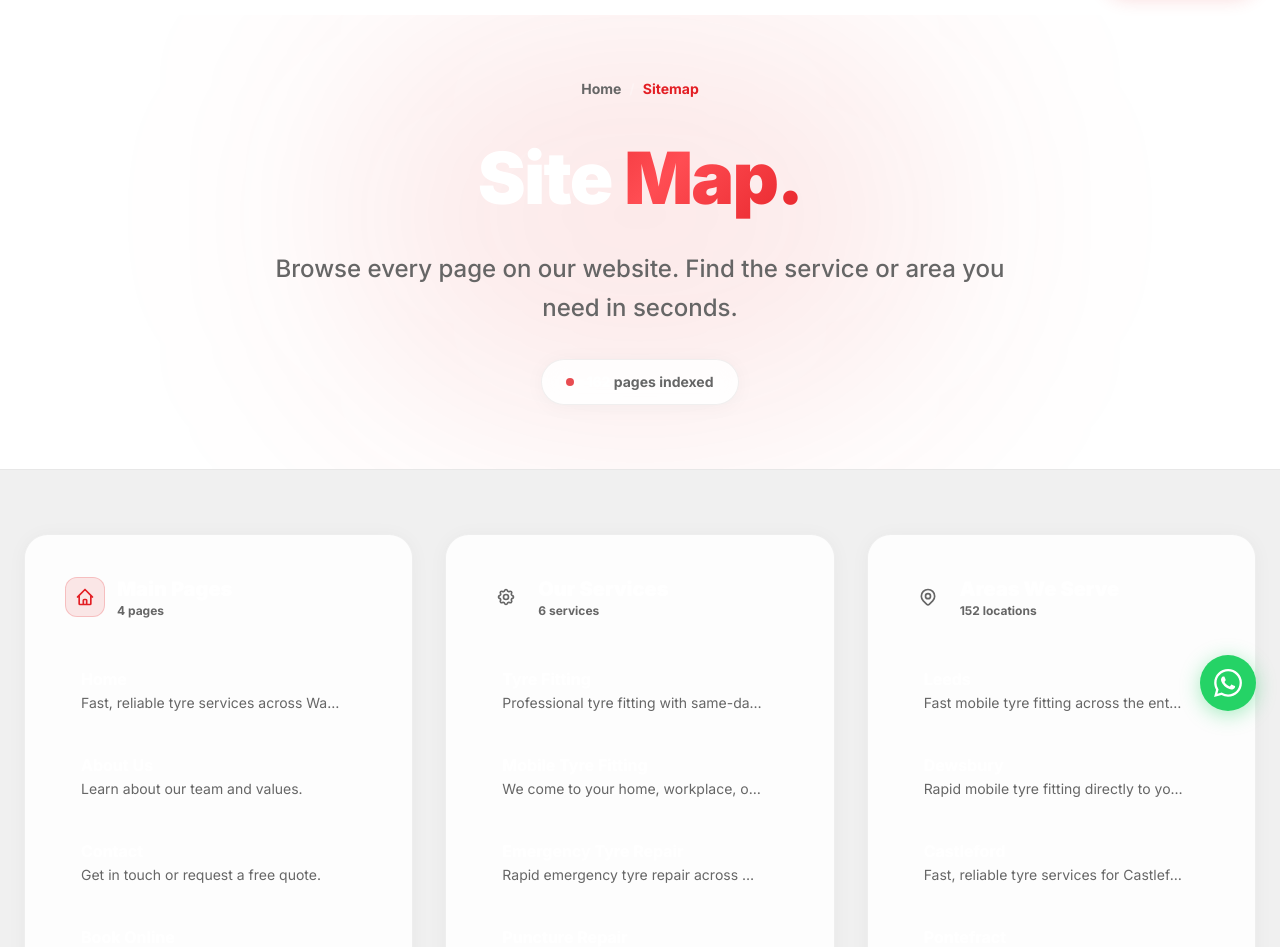
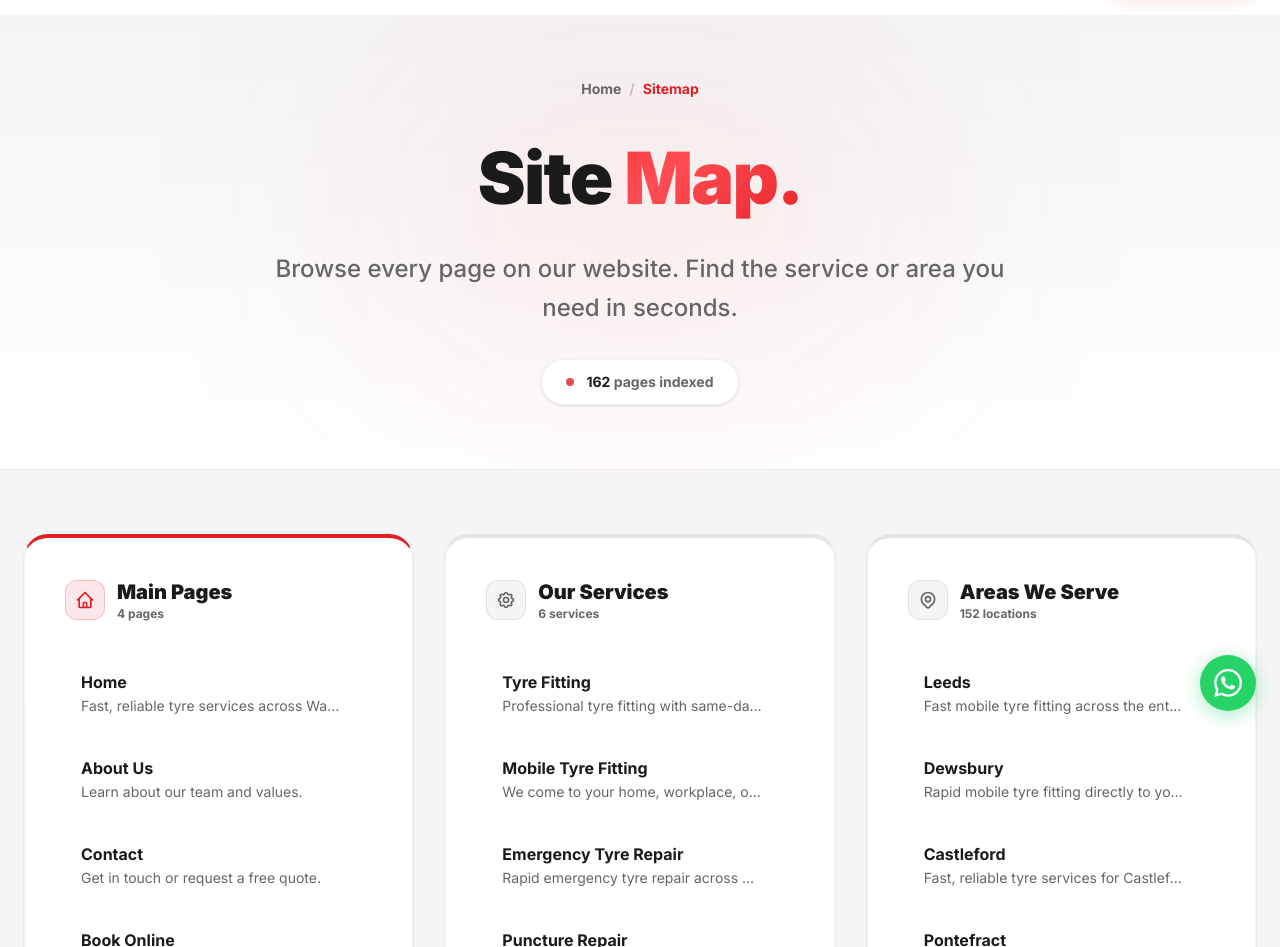
Before and after one commit to atifjan2019/onestopewakfield, a Next.js app: page /sitemap-page in a window 1280 px wide. Shown: the part 65-1012 px from the top of the page. Built offline with nearby package versions, Linux system fonts and the light colour scheme.

Commit message:
refactor: update UI theme to light mode across privacy, sitemap, and terms pages

```diff
--- a/src/app/sitemap-page/page.js
+++ b/src/app/sitemap-page/page.js
@@ -121,24 +121,24 @@ export default function SitemapPage() {
   const totalPages = mainPages.length + services.length + areas.length;
 
   return (
-    <div className="bg-primary min-h-screen pt-20">
+    <div className="bg-white min-h-screen pt-20">
       {/* Hero */}
-      <section className="relative py-8 md:py-16 px-4 md:px-6 overflow-hidden min-h-[420px] flex flex-col items-center justify-center">
-        <div className="absolute top-0 left-1/2 -translate-x-1/2 w-[600px] h-[400px] bg-accent/10 blur-[120px] rounded-full pointer-events-none"></div>
+      <section className="relative py-8 md:py-16 px-4 md:px-6 overflow-hidden min-h-[420px] flex flex-col items-center justify-center bg-gradient-to-b from-surface to-white">
+        <div className="absolute top-0 left-1/2 -translate-x-1/2 w-[600px] h-[400px] bg-accent/5 blur-[120px] rounded-full pointer-events-none"></div>
         <div className="mx-auto max-w-7xl relative z-10 w-full text-center">
           <nav className="mb-8 flex justify-center">
             <ol className="flex items-center gap-2 text-sm font-bold text-text-muted">
               <li>
-                <Link href="/" className="hover:text-white transition-colors">
+                <Link href="/" className="hover:text-accent transition-colors">
                   Home
                 </Link>
               </li>
-              <li className="text-white/30">/</li>
+              <li className="text-black/20">/</li>
               <li className="text-accent">Sitemap</li>
             </ol>
           </nav>
           <div className="max-w-3xl mx-auto">
-            <h1 className="text-4xl md:text-6xl lg:text-7xl font-black text-white leading-[1.3em] mb-4 md:mb-6 tracking-tight">
+            <h1 className="text-4xl md:text-6xl lg:text-7xl font-black text-text leading-[1.3em] mb-4 md:mb-6 tracking-tight">
               Site <span className="text-gradient-accent">Map.</span>
             </h1>
             <p className="text-text-muted text-lg md:text-2xl font-medium leading-relaxed">
@@ -148,27 +148,27 @@ export default function SitemapPage() {
           </div>
 
           {/* Stats pill */}
-          <div className="mt-8 inline-flex items-center gap-3 glass-panel rounded-full px-6 py-3">
+          <div className="mt-8 inline-flex items-center gap-3 bg-white border border-black/5 shadow-sm rounded-full px-6 py-3">
             <div className="w-2 h-2 rounded-full bg-accent animate-pulse-slow"></div>
             <span className="text-text-muted text-sm font-bold">
-              <span className="text-white">{totalPages}</span> pages indexed
+              <span className="text-text">{totalPages}</span> pages indexed
             </span>
           </div>
         </div>
       </section>
 
       {/* Content */}
-      <section className="py-8 md:py-16 relative z-10 bg-surface-dark border-t border-border/50">
+      <section className="py-8 md:py-16 relative z-10 bg-surface border-t border-black/5">
         <div className="mx-auto max-w-7xl px-4 md:px-6">
           <div className="grid grid-cols-1 lg:grid-cols-3 gap-8">
             {/* Main Pages */}
-            <div className="glass-panel rounded-3xl p-8 md:p-10 border-t-4 border-t-accent">
+            <div className="bg-white rounded-3xl p-8 md:p-10 border-t-4 border-t-accent border border-black/5 shadow-sm">
               <div className="flex items-center gap-3 mb-8">
                 <div className="w-10 h-10 rounded-xl bg-accent/10 flex items-center justify-center border border-accent/20 text-accent">
                   <SectionIcon type="main" />
                 </div>
                 <div>
-                  <h2 className="text-xl font-black text-white">Main Pages</h2>
+                  <h2 className="text-xl font-black text-text">Main Pages</h2>
                   <p className="text-text-muted text-xs font-bold">
                     {mainPages.length} pages
                   </p>
@@ -179,10 +179,10 @@ export default function SitemapPage() {
                   <Link
                     key={page.href}
                     href={page.href}
-                    className="group flex items-center justify-between p-4 rounded-2xl hover:bg-white/5 transition-all duration-300"
+                    className="group flex items-center justify-between p-4 rounded-2xl hover:bg-surface transition-all duration-300"
                   >
                     <div className="flex-1 min-w-0">
-                      <span className="text-white font-bold group-hover:text-accent transition-colors block">
+                      <span className="text-text font-bold group-hover:text-accent transition-colors block">
                         {page.name}
                       </span>
                       <span className="text-text-muted text-sm block mt-0.5 truncate">
@@ -196,13 +196,13 @@ export default function SitemapPage() {
             </div>
 
             {/* Services */}
-            <div className="glass-panel rounded-3xl p-8 md:p-10 border-t-4 border-t-white/20">
+            <div className="bg-white rounded-3xl p-8 md:p-10 border-t-4 border-t-black/10 border border-black/5 shadow-sm">
               <div className="flex items-center gap-3 mb-8">
-                <div className="w-10 h-10 rounded-xl bg-white/5 flex items-center justify-center border border-white/10 text-text-muted">
+                <div className="w-10 h-10 rounded-xl bg-surface flex items-center justify-center border border-black/8 text-text-muted">
                   <SectionIcon type="services" />
                 </div>
                 <div>
-                  <h2 className="text-xl font-black text-white">
+                  <h2 className="text-xl font-black text-text">
                     Our Services
                   </h2>
                   <p className="text-text-muted text-xs font-bold">
@@ -215,10 +215,10 @@ export default function SitemapPage() {
                   <Link
                     key={service.slug}
                     href={`/${service.slug}`}
-                    className="group flex items-center justify-between p-4 rounded-2xl hover:bg-white/5 transition-all duration-300"
+                    className="group flex items-center justify-between p-4 rounded-2xl hover:bg-surface transition-all duration-300"
                   >
                     <div className="flex-1 min-w-0">
-                      <span className="text-white font-bold group-hover:text-accent transition-colors block">
+                      <span className="text-text font-bold group-hover:text-accent transition-colors block">
                         {service.name}
                       </span>
                       <span className="text-text-muted text-sm block mt-0.5 truncate">
@@ -232,13 +232,13 @@ export default function SitemapPage() {
             </div>
 
             {/* Areas */}
-            <div className="glass-panel rounded-3xl p-8 md:p-10 border-t-4 border-t-white/20">
+            <div className="bg-white rounded-3xl p-8 md:p-10 border-t-4 border-t-black/10 border border-black/5 shadow-sm">
               <div className="flex items-center gap-3 mb-8">
-                <div className="w-10 h-10 rounded-xl bg-white/5 flex items-center justify-center border border-white/10 text-text-muted">
+                <div className="w-10 h-10 rounded-xl bg-surface flex items-center justify-center border border-black/8 text-text-muted">
                   <SectionIcon type="areas" />
                 </div>
                 <div>
-                  <h2 className="text-xl font-black text-white">
+                  <h2 className="text-xl font-black text-text">
                     Areas We Serve
                   </h2>
                   <p className="text-text-muted text-xs font-bold">
@@ -251,10 +251,10 @@ export default function SitemapPage() {
                   <Link
                     key={area.slug}
                     href={`/areas/${area.slug}`}
-                    className="group flex items-center justify-between p-4 rounded-2xl hover:bg-white/5 transition-all duration-300"
+                    className="group flex items-center justify-between p-4 rounded-2xl hover:bg-surface transition-all duration-300"
                   >
                     <div className="flex-1 min-w-0">
-                      <span className="text-white font-bold group-hover:text-accent transition-colors block">
+                      <span className="text-text font-bold group-hover:text-accent transition-colors block">
                         {area.name}
                       </span>
                       <span className="text-text-muted text-sm block mt-0.5 truncate">
@@ -270,7 +270,7 @@ export default function SitemapPage() {
 
           {/* XML Sitemap link */}
           <div className="mt-12 text-center">
-            <div className="glass-panel inline-flex items-center gap-4 rounded-2xl px-8 py-5">
+            <div className="bg-white border border-black/5 shadow-sm inline-flex items-center gap-4 rounded-2xl px-8 py-5">
               <svg
                 className="w-5 h-5 text-accent shrink-0"
                 fill="none"
@@ -285,7 +285,7 @@ export default function SitemapPage() {
                 />
               </svg>
               <div className="text-left">
-                <p className="text-white font-bold text-sm">
+                <p className="text-text font-bold text-sm">
                   Looking for the XML sitemap?
                 </p>
                 <a
--- a/src/app/terms-of-service/page.js
+++ b/src/app/terms-of-service/page.js
@@ -10,36 +10,36 @@ export const metadata = {
 
 export default function TermsOfServicePage() {
   return (
-    <div className="bg-primary min-h-screen pt-32 pb-16 px-4 md:px-6">
-      <div className="max-w-4xl mx-auto glass-panel p-8 md:p-12 rounded-3xl border-accent/10">
-        <h1 className="text-4xl md:text-5xl font-black text-white mb-8 tracking-tight">Terms of Service</h1>
+    <div className="bg-white min-h-screen pt-32 pb-16 px-4 md:px-6">
+      <div className="max-w-4xl mx-auto bg-white p-8 md:p-12 rounded-3xl border border-black/5 shadow-sm">
+        <h1 className="text-4xl md:text-5xl font-black text-text mb-8 tracking-tight">Terms of Service</h1>
 
         <div className="space-y-6 text-text-muted leading-relaxed font-medium">
           <p>
             By accessing the website and utilizing the services of One Stop Tyres Wakefield, you accept and agree to be bound by the terms and provisions of this agreement.
           </p>
 
-          <h2 className="text-2xl font-bold text-white mt-8 mb-4">1. Provision of Services</h2>
+          <h2 className="text-2xl font-bold text-text mt-8 mb-4">1. Provision of Services</h2>
           <p>
             One Stop Tyres Wakefield agrees to provide tyre fitting, puncture repairs, wheel balancing, and emergency roadside assistance as agreed upon during your booking. We operate dynamically and endeavor to meet every appointment promptly; however, dispatch times may vary strictly depending on road conditions and operational capacity.
           </p>
 
-          <h2 className="text-2xl font-bold text-white mt-8 mb-4">2. Pricing & Payments</h2>
+          <h2 className="text-2xl font-bold text-text mt-8 mb-4">2. Pricing & Payments</h2>
           <p>
             All price quotes provided via phone or our digital platforms are inclusive of standard fitting and balancing unless stated otherwise. Payments must be settled in full upon completion of the service on-site.
           </p>
 
-          <h2 className="text-2xl font-bold text-white mt-8 mb-4">3. Warranties & Guarantees</h2>
+          <h2 className="text-2xl font-bold text-text mt-8 mb-4">3. Warranties & Guarantees</h2>
           <p>
             New tyres supplied are covered by standard manufacturer warranties. Puncture repairs are guaranteed provided the original tyre casing was viable according to British standards governing tyre safety repairs.
           </p>
 
-          <h2 className="text-2xl font-bold text-white mt-8 mb-4">4. Liability</h2>
+          <h2 className="text-2xl font-bold text-text mt-8 mb-4">4. Liability</h2>
           <p>
             While our technicians act with absolute care and professionalism, we are not liable for pre-existing damage to wheels, alloys, or locking wheel nuts that prove defective or stripped prior to our intervention.
           </p>
 
-          <h2 className="text-2xl font-bold text-white mt-8 mb-4">5. Amendments</h2>
+          <h2 className="text-2xl font-bold text-text mt-8 mb-4">5. Amendments</h2>
           <p>
             We reserve the right to modify these terms at our discretion. Any alterations will be effective immediately upon posting to this page.
           </p>
```
Also changed, not shown: src/app/privacy-policy/page.js (+8 -8 lines).
